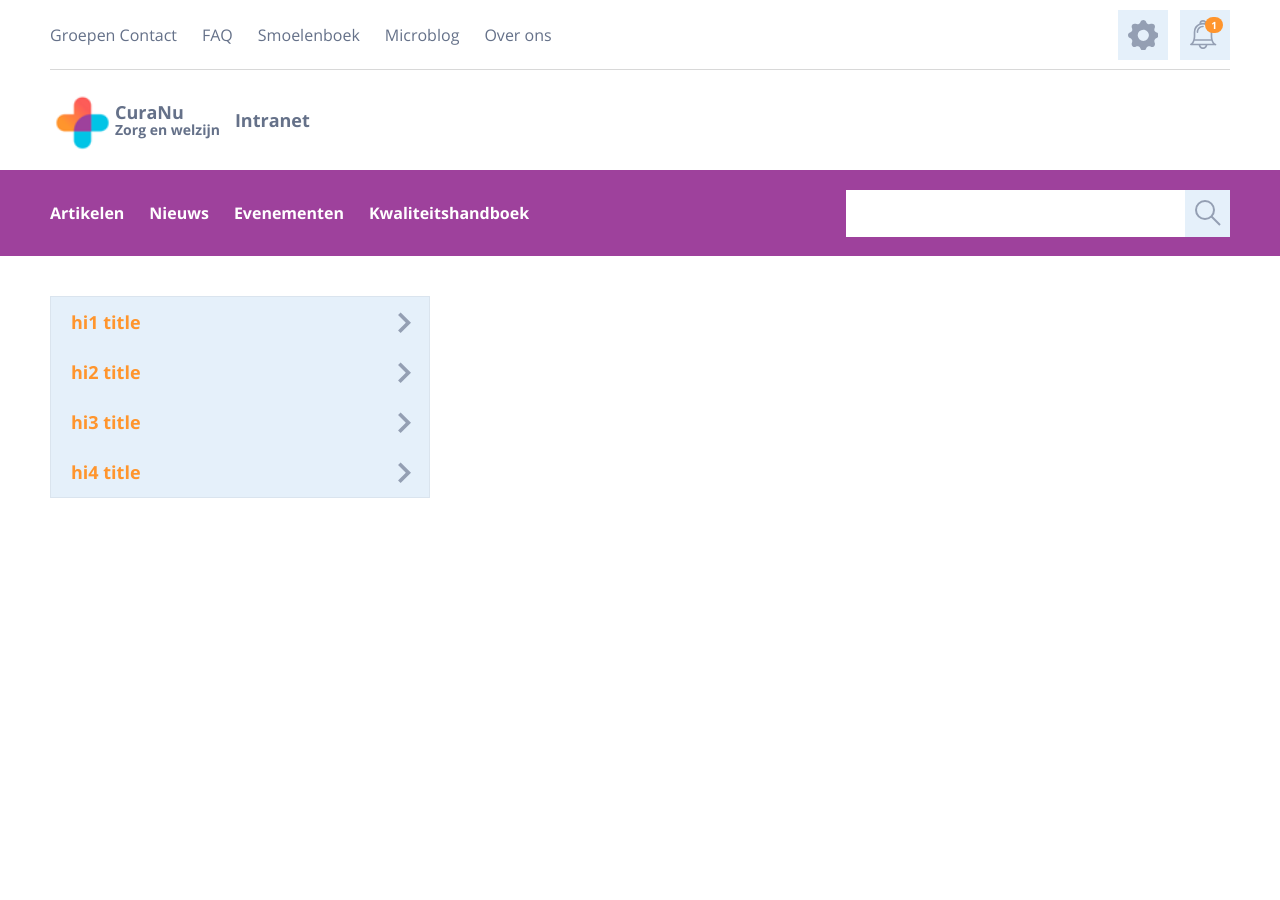
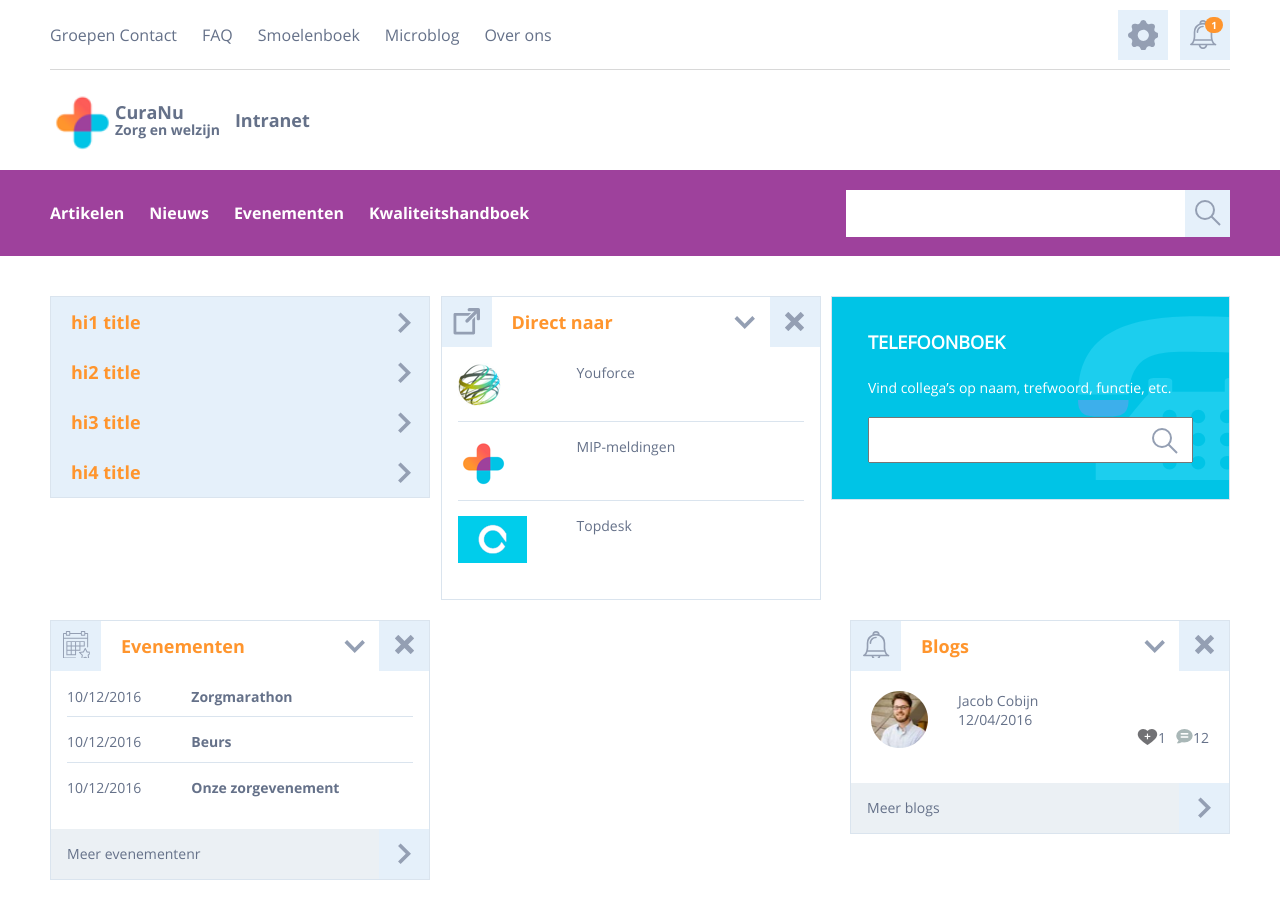
Before and after one commit to nawrasbaghdadi/CuraNu, a React (Create React App) app: page / in a window 1280 px wide. Before the commit the page ends 800 px from the top, so only its background shows below. Built offline with nearby package versions, Linux system fonts and the light colour scheme.

Commit message:
workning on box comoponent

```diff
--- a/src/App.js
+++ b/src/App.js
@@ -1,8 +1,13 @@
 import React from "react";
+
 import "./styles/App.scss";
 import HeaderComponent from "./components/HeaderComponent";
 import AccordionContainer from "./components/AccordionContainer";
 import data from "./data/Accordion.json";
+import DirectNaar from "./components/Box/DirectNaar";
+import TelefoonBoek from "./components/Box/TelefoonBoek.js";
+import Evenementen from "./components/Box/Evenementen";
+import Blogs from "./components/Box/Blogs";
 
 function App() {
   return (
@@ -10,6 +15,10 @@ function App() {
       <HeaderComponent />
       <div className="page__container container">
         <AccordionContainer data={data} firstOpen={false} keepOpen={true} />
+        <DirectNaar title="Direct naar" footer={false} />
+        <TelefoonBoek title="TELEFOONBOEK" footer={false} />
+        <Evenementen title="Evenementen" footer={true} />
+        <Blogs title={"Blogs"} footer={true} />
       </div>
     </div>
   );
--- /dev/null
+++ b/src/components/Box/Blogs.js
@@ -0,0 +1,48 @@
+import React from "react";
+import BoxHeader from "./BoxHeader";
+import BoxFooter from "./BoxFooter";
+import profile from "../../styles/gfx/Oval 2 2.png";
+import comments from "../../styles/gfx/comments.png";
+import likes from "../../styles/gfx/Bitmap-4.png";
+
+const Blogs = props => {
+  const withFooter = props.footer;
+
+  return (
+    <div className="box box--blogs">
+      <BoxHeader title={props.title} icon="notification" />
+      <div className="box__content box__content--default">
+        <div className="box__content__item">
+          <span className="item__media">
+            <a href="">
+              <img src={profile} />
+            </a>
+          </span>
+
+          <span className="item__text item__text--blogs">
+            <span className="item__info">
+              Jacob Cobijn
+              <time className="item__date" dateTime="2016-04-12">
+                12/04/2016
+              </time>
+            </span>
+
+            <span className="interaction">
+              <a href="#">
+                <img src={likes} />
+                <span>1</span>
+              </a>
+              <a href="">
+                <img src={comments} />
+                <span>12</span>
+              </a>
+            </span>
+          </span>
+        </div>
+      </div>
+
+      {withFooter ? <BoxFooter more={"Meer blogs"} /> : ""}
+    </div>
+  );
+};
+export default Blogs;
--- /dev/null
+++ b/src/components/Box/BoxFooter.js
@@ -0,0 +1,14 @@
+import React from "react";
+import SvgArrowRight from "../../Icons/ArrowRight";
+const BoxFooter = props => {
+  return (
+    <div className="box__footer">
+      <p className="box__more">{props.more}</p>
+      <span className="box__icon">
+        <SvgArrowRight width="13px" height="21px" />
+      </span>
+    </div>
+  );
+};
+
+export default BoxFooter;
--- /dev/null
+++ b/src/components/Box/BoxHeader.js
@@ -0,0 +1,57 @@
+import React from "react";
+import SvgExternalLink from "../../Icons/ExternalLink";
+import SvgShape2 from "../../Icons/Shape2";
+import SvgArrowRightCopy2 from "../../Icons/ArrowRightCopy2";
+import SvgCalendar from "../../Icons/Calendar";
+import SvgNotificationBell from "../../Icons/NotificationBell";
+import SvgShape from "../../Icons/Shape";
+import SvgNewspaper from "../../Icons/Newspaper";
+import SvgKwaliteitshandboek from "../../Icons/Kwaliteitshandboek";
+import SvgGroups from "../../Icons/Groups";
+
+const BoxHeader = props => {
+  let Icon;
+  switch (props.icon) {
+    case "calendar":
+      Icon = <SvgCalendar width="27px" height="27px" />;
+      break;
+    case "notification":
+      Icon = <SvgNotificationBell width="27px" height="27px" />;
+      break;
+    case "pen":
+      Icon = <SvgShape width="27px" height="27px" />;
+      break;
+    case "newspaper":
+      Icon = <SvgNewspaper width="27px" height="27px" />;
+      break;
+    case "kwaliteitshandboek":
+      Icon = <SvgKwaliteitshandboek width="27px" height="27px" />;
+      break;
+    case "Groups":
+      Icon = <SvgGroups width="27px" height="27px" />;
+      break;
+    default:
+      Icon = <SvgExternalLink width="27px" height="27px" />;
+  }
+
+  return (
+    <div className="box__header box__header--default">
+      <div className="box__icon">
+        <a href="">{Icon}</a>
+      </div>
+      <h2 className="box__title">{props.title}</h2>
+      <span className="box__icon inline-icon">
+        <a href="">
+          <SvgArrowRightCopy2 width="21px" height="13px" />
+        </a>
+      </span>
+      <div className="box__icon">
+        <a href="#">
+          <SvgShape2 width="19px" height="19px" />
+        </a>
+      </div>
+    </div>
+  );
+};
+
+export default BoxHeader;
--- /dev/null
+++ b/src/components/Box/DirectNaar.js
@@ -0,0 +1,47 @@
+import React from "react";
+import BoxHeader from "./BoxHeader";
+import BoxFooter from "./BoxFooter";
+import YouForce from "../../styles/gfx/images.png";
+import MIP from "../../styles/gfx/Bitmap.png";
+import Topdesk from "../../styles/gfx/topdesk.png";
+
+const DirectNaar = props => {
+  const withFooter = props.footer;
+
+  return (
+    <div className="box">
+      <BoxHeader title={props.title} />
+      <div className="box__content box__content--default">
+        <ul>
+          <li className="box__content__item">
+            <a href="">
+              <span className="item__media">
+                <img src={YouForce} />
+              </span>
+              <span className="item__text">Youforce</span>
+            </a>
+          </li>
+          <li className="box__content__item">
+            <a href="">
+              <span className="item__media">
+                <img src={MIP} />
+              </span>
+              <span className="item__text">MIP-meldingen</span>
+            </a>
+          </li>
+          <li className="box__content__item">
+            <a href="">
+              <span className="item__media">
+                <img src={Topdesk} />
+              </span>
+              <span className="item__text">Topdesk</span>
+            </a>
+          </li>
+        </ul>
+      </div>
+
+      {withFooter ? <BoxFooter more={"Direct naar"} /> : ""}
+    </div>
+  );
+};
+export default DirectNaar;
--- /dev/null
+++ b/src/components/Box/Evenementen.js
@@ -0,0 +1,44 @@
+import React from "react";
+import BoxHeader from "./BoxHeader";
+import BoxFooter from "./BoxFooter";
+
+const Evenementen = props => {
+  const withFooter = props.footer;
+
+  return (
+    <div className="box box--evenementen">
+      <BoxHeader title={props.title} icon="calendar" />
+      <div className="box__content box__content--default">
+        <ul>
+          <li className="box__content__item">
+            <a href="" className="link">
+              <time dateTime="2016-12-10" className="item__date">
+                10/12/2016
+              </time>
+              <span className="item__text bold">Zorgmarathon</span>
+            </a>
+          </li>
+          <li className="box__content__item">
+            <a href="" className="link">
+              <time dateTime="2016-12-10" className="item__date">
+                10/12/2016
+              </time>
+              <span className="item__text bold">Beurs</span>
+            </a>
+          </li>
+          <li className="box__content__item">
+            <a href="" className="link">
+              <time dateTime="2016-12-10" className="item__date">
+                10/12/2016
+              </time>
+              <span className="item__text bold">Onze zorgevenement</span>
+            </a>
+          </li>
+        </ul>
+      </div>
+
+      {withFooter ? <BoxFooter more={"Meer evenementenr"} /> : ""}
+    </div>
+  );
+};
+export default Evenementen;
--- /dev/null
+++ b/src/components/Box/TelefoonBoek.js
@@ -0,0 +1,28 @@
+import React from "react";
+
+import BoxFooter from "./BoxFooter";
+import SvgZoeken from "../../Icons/Zoeken";
+
+const TelefoonBoek = props => {
+  const withFooter = props.footer;
+
+  return (
+    <div className="box box--telfoonboek">
+      <div className="box__content box__content--default">
+        <h2 className="box__title">{props.title}</h2>
+        <p>Vind collega’s op naam, trefwoord, functie, etc.</p>
+        <form className="box__search">
+          <input type="text" className="box__input" />
+          <span className="box__btn">
+            <a href="">
+              <SvgZoeken width="45px" height="45px" />
+            </a>
+          </span>
+        </form>
+      </div>
+
+      {withFooter ? <BoxFooter more={"Direct naar"} /> : ""}
+    </div>
+  );
+};
+export default TelefoonBoek;
--- /dev/null
+++ b/src/components/IconComponent.js
@@ -0,0 +1,6 @@
+import React from "react";
+
+const IconComponent = props => {
+  return <div />;
+};
+export default IconComponent;
```
